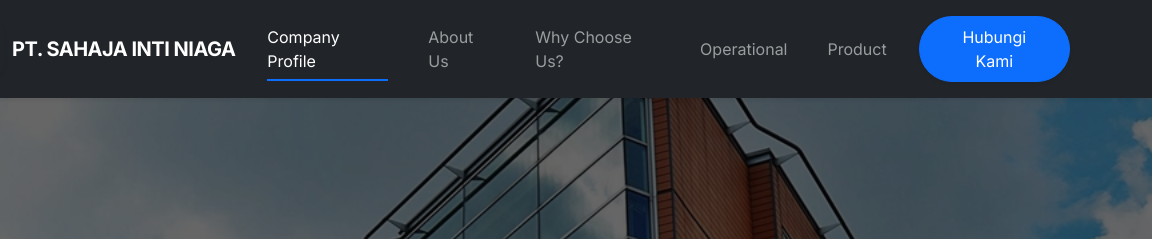
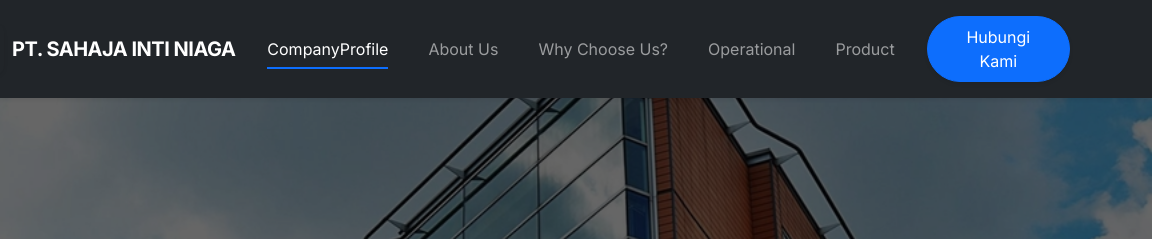
Before and after one commit to sahaja-corp/sahaja-corp.github.io, a plain HTML site: page index.html in a window 1280 px wide. Shown: the top 239 px of the page, 128-1280 px from the left. Drawn offline with nearby package versions, Linux system fonts and the light colour scheme.

Commit message:
Update Navbar agar satu baris
good

```diff
--- a/index.html
+++ b/index.html
@@ -41,19 +41,19 @@
             <div class="collapse navbar-collapse justify-content-end" id="navbarNav">
                 <ul class="navbar-nav align-items-lg-center gap-lg-2 mt-3 mt-lg-0">
                     <li class="nav-item">
-                        <a class="nav-link active px-3 py-2 rounded" href="#" data-target="profile" onclick="switchView('profile')" >Company Profile</a>
+                        <a class="nav-link active px-3 py-2 rounded text-nowrap" href="#" data-target="profile" onclick="switchView('profile')" >CompanyProfile</a>
                     </li>
                     <li class="nav-item">
-                        <a class="nav-link px-3 py-2 rounded" href="#" data-target="about" onclick="switchView('about')">About Us</a>
+                        <a class="nav-link px-3 py-2 rounded text-nowrap" href="#" data-target="about" onclick="switchView('about')">About Us</a>
                     </li>
                     <li class="nav-item">
-                        <a class="nav-link px-3 py-2 rounded" href="#" data-target="why-choose-us" onclick="switchView('why-choose-us')">Why Choose Us?</a>
+                        <a class="nav-link px-3 py-2 rounded text-nowrap" href="#" data-target="why-choose-us" onclick="switchView('why-choose-us')">Why Choose Us?</a>
                     </li>
                     <li class="nav-item">
-                        <a class="nav-link px-3 py-2 rounded" href="#" data-target="operational" onclick="switchView('operational')">Operational</a>
+                        <a class="nav-link px-3 py-2 rounded text-nowrap" href="#" data-target="operational" onclick="switchView('operational')">Operational</a>
                     </li>
                     <li class="nav-item">
-                        <a class="nav-link px-3 py-2 rounded" href="#" data-target="product" onclick="switchView('product')">Product</a>
+                        <a class="nav-link px-3 py-2 rounded text-nowrap" href="#" data-target="product" onclick="switchView('product')">Product</a>
                     </li>
                     <li class="nav-item ms-lg-2 mt-2 mt-lg-0">
                         <a class="btn btn-primary px-4 py-2 rounded-pill shadow-sm" href="#" data-target="contact" onclick="switchView('contact')">Hubungi Kami</a>
```
